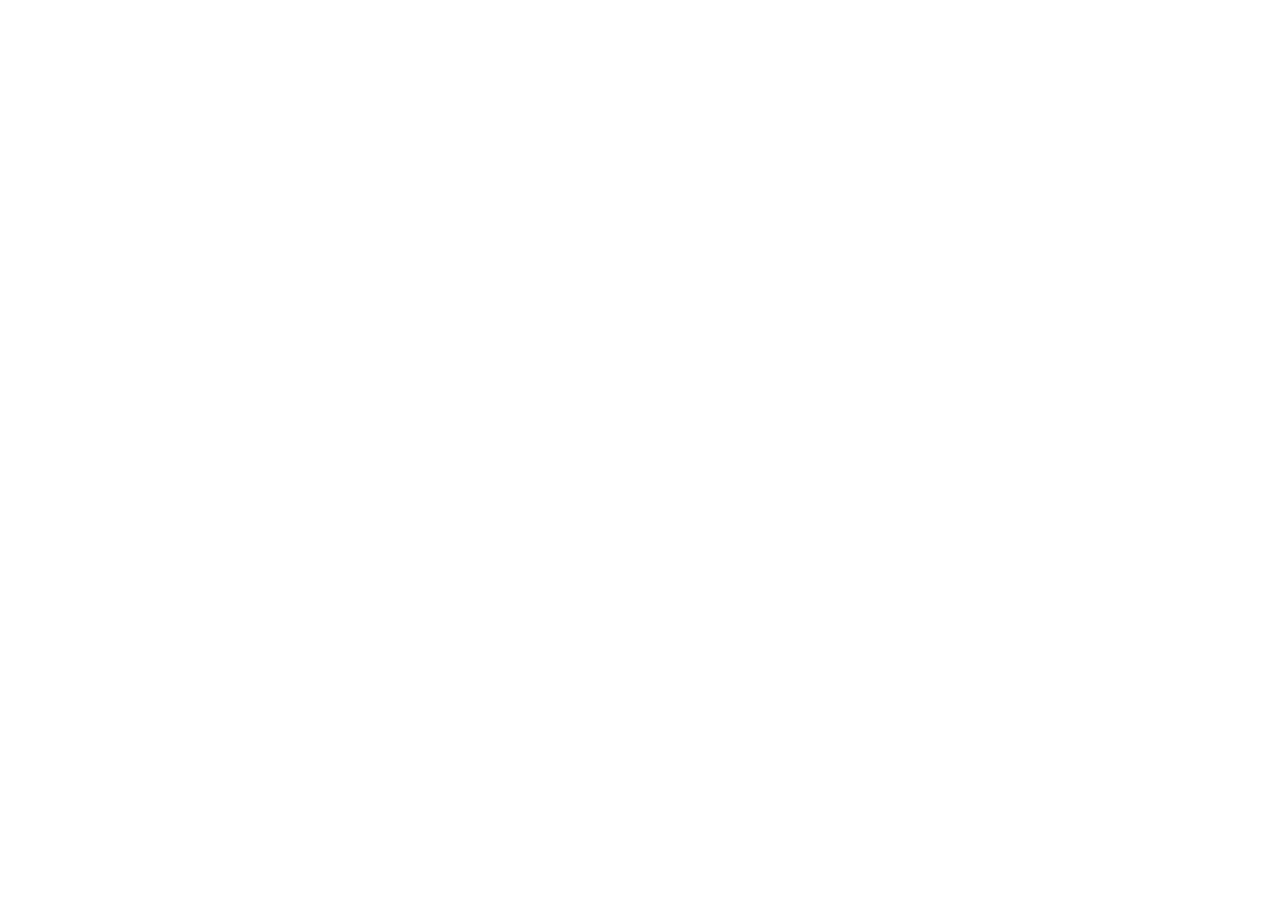
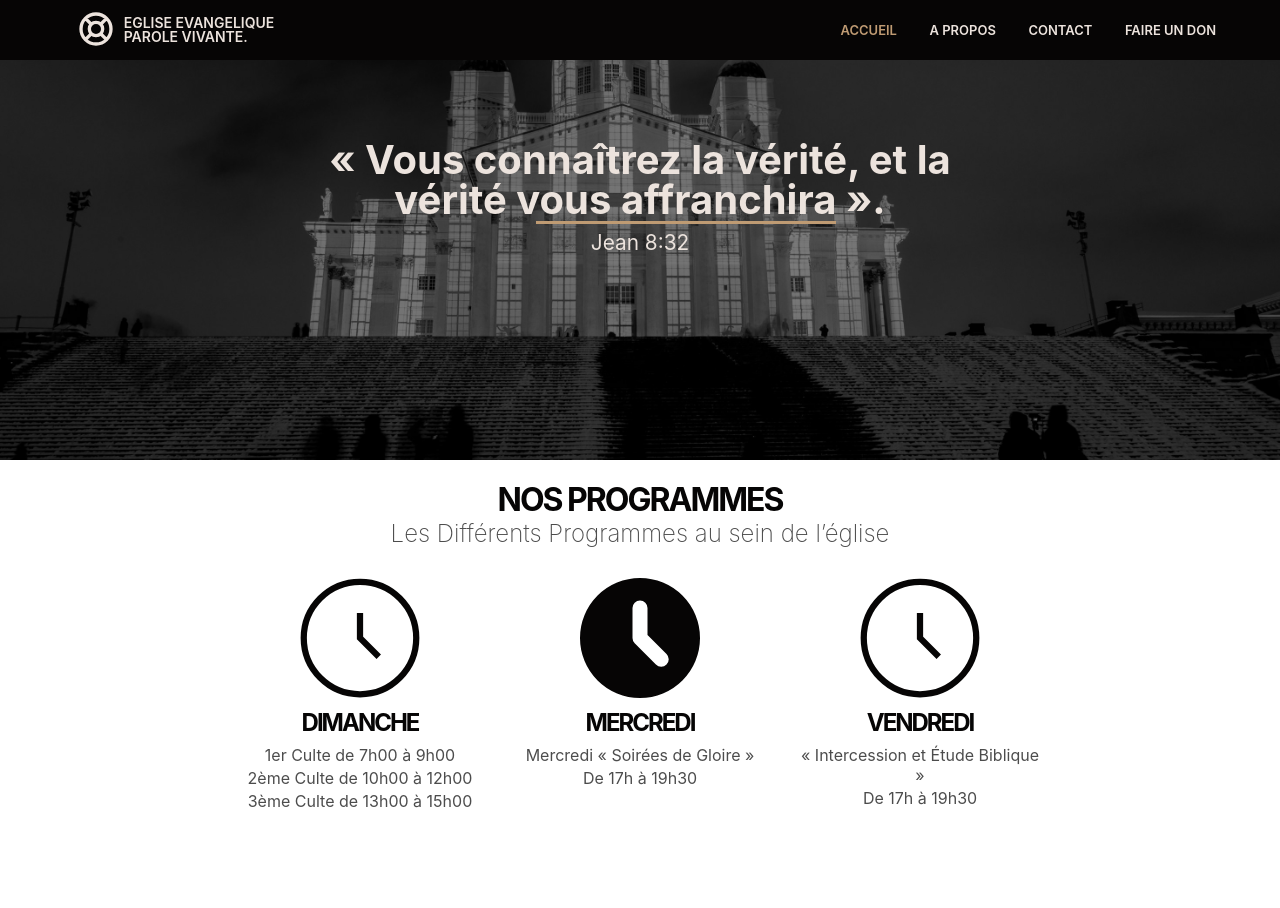
Before and after one commit to JeanLuc-Noah/website-parole-vivante, a plain HTML site: page index.html in a window 1280 px wide. Before the commit the page ends 800 px from the top, so only its background shows below. Drawn offline with Linux system fonts and the light colour scheme.

Commit message:
Ajout l'entete, banner et programes

```diff
--- /dev/null
+++ b/assets/css/mixins/_mixins.scss
@@ -0,0 +1,23 @@
+// RESET CSS
+*, ::before, ::after{
+    margin: 0;
+    padding: 0;
+    box-sizing: border-box;
+}
+
+//COULEUR
+$couleur-noir : #060505;
+$couleur-claire : #ECE3DD;
+$couleur-cafe : #A44412;
+$couleur-cafeClaire : #584C45;
+$hover-claire : #B3A79C;
+$hover-cafe :#BF9B73;
+
+//POLICE ECRITURE
+$police-ecriture : -apple-system, BlinkMacSystemFont, 'Segoe UI', Roboto, Oxygen, Ubuntu, Cantarell, 'Open Sans', 'Helvetica Neue', sans-serif;
+
+@mixin flexPositionnement($x, $y) {
+    display: flex;
+    justify-content: $x;
+    align-items: $y;
+}
--- /dev/null
+++ b/assets/css/style.css
@@ -0,0 +1,202 @@
+:root{
+  --couleur-noir : #060505;
+  --couleur-blanche : #ECE3DD;
+  --couleur-cafeClaire : #584C45;
+  --hover-cafe:#BF9B73;
+}
+
+*, ::before, ::after{
+  margin: 0;
+  padding: 0;
+  box-sizing: border-box;
+}
+
+body{
+  padding-top: 60px;
+  font-family: -apple-system, BlinkMacSystemFont, 'Segoe UI', Roboto, Oxygen, Ubuntu, Cantarell, 'Open Sans', 'Helvetica Neue', sans-serif;;
+}
+
+/* Header */
+header{
+  width: 100%;
+  height: 60px;
+  background: var(--couleur-noir);
+  padding: 0 50px;
+  position: fixed;
+  top: 0;
+  left: 0;
+  z-index: 999;
+}
+header .container-logo{
+  display: flex;
+  justify-content: center;
+  align-items: center;
+  width: 250px;
+  height: 60px;
+  float: left;
+}
+header .container-logo a{
+  display: flex;
+  align-items: center;
+  text-decoration: none;
+  text-transform: uppercase;
+  color: var(--couleur-blanche);
+  font-weight: 600;
+  font-size: 14px;
+}
+.container-logo a span{
+  display: block;
+  line-height: 14px;
+}
+.container-logo a span.icon-logo{
+  width: 40px;
+  margin-right: 8px;
+}
+
+/* menu de navigation */
+header nav{
+  float: right;
+}
+header nav ul li{
+  display: inline-block;
+  list-style: none;
+}
+header nav ul li a{
+  text-decoration: none;
+  color: var(--couleur-blanche);
+  line-height: 60px;
+  padding: 7px 14px;
+  text-transform: uppercase;
+  font-size: 13px;
+  font-weight: 600;
+  transition: .3s ease-in;
+}
+header nav ul li a.active,
+header nav ul li a:hover{
+  color: var(--hover-cafe);
+}
+
+/* contenus principal */
+.container-main{
+  width: 100%;
+  height: auto;
+}
+
+/* main banner */
+.container-main .container-banner{
+  width: 100%;
+  height: 400px;
+  background: url("../images/cover.jpeg") no-repeat;
+  background-size: cover;
+  background-position: center;
+  padding: 80px 0;
+  position: relative;
+}
+.container-main .container-banner .container--overlay{
+  width: 100%;
+  height: 100%;
+  background: rgba(0,0,0, .5);
+  position: absolute;
+  z-index: 5;
+  left: 0;
+  top: 0;
+}
+.container-main .container-banner .content-banner{
+    width: 50%;
+    height: auto;
+    margin: auto;
+    text-align: center;
+    position: relative;
+    z-index: 10;
+}
+.container-banner .content-banner h1{
+    font-size: 2.5em;
+    line-height: 40px;
+    margin-bottom: 10px;
+}
+.container-banner .content-banner h1 span{
+  cursor: pointer;
+  position: relative;
+  transition: .2s ease-in;
+}
+.container-banner .content-banner h1 span::before{
+    content: "";
+    width: 300px;
+    height: 3px;
+    background: var(--hover-cafe);
+    position: absolute;
+    right: 0;
+    bottom: 0;
+}
+.container-banner .content-banner h1 span:hover{
+  color: var(--hover-cafe);
+}
+.container-banner .content-banner h4{
+  font-size: 1.3em;
+  font-weight: 400;
+}
+.container-banner .content-banner h1,
+.container-banner .content-banner h4{
+  color: var(--couleur-blanche);
+}
+
+/* container-programmes */
+.container-main .container--programmes{
+  width: 100%;
+  height: auto;
+  padding: 20px 40px;
+}
+.container-main .container--programmes .content-title{
+  text-align: center;
+}
+.container--programmes .content-title .title-primary{
+  text-align: center;
+  text-transform: uppercase;
+  letter-spacing: -2px;
+  color: var(--couleur-noir);
+}
+.container--programmes .content-title .title-secondary{
+  font-weight: 400;
+  font-size: 1.5em;
+  font-weight: 200;
+  color: rgba(0,0,0, .7);
+}
+
+/* content-text */
+.container-main .container--programmes .container-content-flex{
+  display: flex;
+  width: 70%;
+  justify-content: space-around;
+  margin: 20px auto;
+
+}
+.container--programmes .container-content-flex .content-text{
+  width: 250px;
+  height: 300px;
+}
+.container--programmes .container-content-flex .content-text .icon-circle-clock{
+  display: flex;
+  width: 100%;
+  height: 140px;
+  justify-content: center;
+  align-items: center;
+}
+.container-content-flex .content-text .icon-circle-clock svg{
+  width: 150px;
+  color: var(--couleur-noir);
+}
+.container-content-flex .content-text .description-programme{
+  text-align: center;
+}
+.container-content-flex .content-text .description-programme h1{
+  text-transform: uppercase;
+  letter-spacing: -2px;
+  font-size: 1.5em;
+  color: var(--couleur-noir);
+  margin-bottom: 8px
+}
+.container-content-flex .content-text .description-programme li{
+  list-style-type: none;
+  margin-bottom: 3px;
+  color: rgba(0,0,0, .7);
+}
--- a/index.html
+++ b/index.html
@@ -1,13 +1,106 @@
 <!DOCTYPE html>
-<html lang="en">
+<html lang="fr">
 <head>
     <meta charset="UTF-8">
     <meta http-equiv="X-UA-Compatible" content="IE=edge">
     <meta name="viewport" content="width=device-width, initial-scale=1.0">
-    <title>Document</title>
+    <title>Eglise | E.E.P.V</title>
+    <link type="text/css" rel="stylesheet" href="assets/css/style.css">
 </head>
 <body>
 
+    <!-- entete -->
+    <header>
+        <div class="container-logo">
+            <a href="#">
+                <span class="icon-logo">
+                    <svg xmlns="http://www.w3.org/2000/svg" class="h-6 w-6" fill="none" viewBox="0 0 24 24" stroke="currentColor" stroke-width="2">
+                        <path stroke-linecap="round" stroke-linejoin="round" d="M18.364 5.636l-3.536 3.536m0 5.656l3.536 3.536M9.172 9.172L5.636 5.636m3.536 9.192l-3.536 3.536M21 12a9 9 0 11-18 0 9 9 0 0118 0zm-5 0a4 4 0 11-8 0 4 4 0 018 0z" />
+                    </svg>
+                </span>
+                <span>Eglise evangelique <br /> Parole vivante.</span>
+            </a>
+        </div>
 
+        <!-- menu de navigation -->
+        <nav>
+            <ul>
+                <li><a href="/" class="active">Accueil</a></li>
+                <li><a href="">A propos</a></li>
+                <li><a href="">Contact</a></li>
+                <li><a href="">Faire un don</a></li>
+            </ul>
+        </nav>
+    </header>
+
+    <!-- contenus principal -->
+    <main class="container-main">
+
+        <!-- banner -->
+        <div class="container-banner">
+            <div class="container--overlay"></div>
+
+            <div class="content-banner">
+                <h1><q> Vous connaîtrez la vérité, et la vérité <span>vous affranchira</span> </q>.</h1>
+                <h4>Jean 8:32</h4>
+            </div>
+        </div>
+
+        <!-- programme de l'eglise -->
+        <div class="container--programmes">
+            <div class="content-title">
+                <h1 class="title-primary">Nos programmes</h1>
+                <h4 class="title-secondary">Les Différents Programmes au sein de l’église</h4>
+            </div>
+
+            <div class="container-content-flex">
+                <div class="content-text">
+                    <div class="icon-circle-clock">
+                        <svg xmlns="http://www.w3.org/2000/svg" className="h-6 w-6" fill="none" viewBox="0 0 24 24" stroke="currentColor" strokeWidth={2}>
+                            <path strokeLinecap="round" strokeLinejoin="round" d="M12 8v4l3 3m6-3a9 9 0 11-18 0 9 9 0 0118 0z" />
+                        </svg>
+                    </div>
+                    <div class="description-programme">
+                        <h1>Dimanche</h1>
+                        <ul>
+                            <li>1er Culte de 7h00 à 9h00</li>
+                            <li>2ème Culte de 10h00 à 12h00</li>
+                            <li>3ème Culte de 13h00 à 15h00</li>
+                        </ul>
+                    </div>
+                </div>
+
+                <div class="content-text">
+                    <div class="icon-circle-clock">
+                        <svg xmlns="http://www.w3.org/2000/svg" class="h-5 w-5" viewBox="0 0 20 20" fill="currentColor">
+                            <path fill-rule="evenodd" d="M10 18a8 8 0 100-16 8 8 0 000 16zm1-12a1 1 0 10-2 0v4a1 1 0 00.293.707l2.828 2.829a1 1 0 101.415-1.415L11 9.586V6z" clip-rule="evenodd" />
+                        </svg>
+                    </div>
+                    <div class="description-programme">
+                        <h1>Mercredi</h1>
+                        <ul>
+                            <li>Mercredi <q> Soirées de Gloire </q></li>
+                            <li>De 17h à 19h30</li>
+                        </ul>
+                    </div>
+                </div>
+
+                <div class="content-text">
+                    <div class="icon-circle-clock">
+                        <svg xmlns="http://www.w3.org/2000/svg" className="h-6 w-6" fill="none" viewBox="0 0 24 24" stroke="currentColor" strokeWidth={2}>
+                            <path strokeLinecap="round" strokeLinejoin="round" d="M12 8v4l3 3m6-3a9 9 0 11-18 0 9 9 0 0118 0z" />
+                        </svg>
+                    </div>
+                    <div class="description-programme">
+                        <h1>Vendredi</h1>
+                        <ul>
+                            <li><q> Intercession et Étude Biblique </q></li>
+                            <li>De 17h à 19h30</li>
+                        </ul>
+                    </div>
+                </div>
+            </div>
+        </div>
+    </main>
 </body>
 </html>
```
Also changed, not shown: assets/images/cover.jpeg (added).
